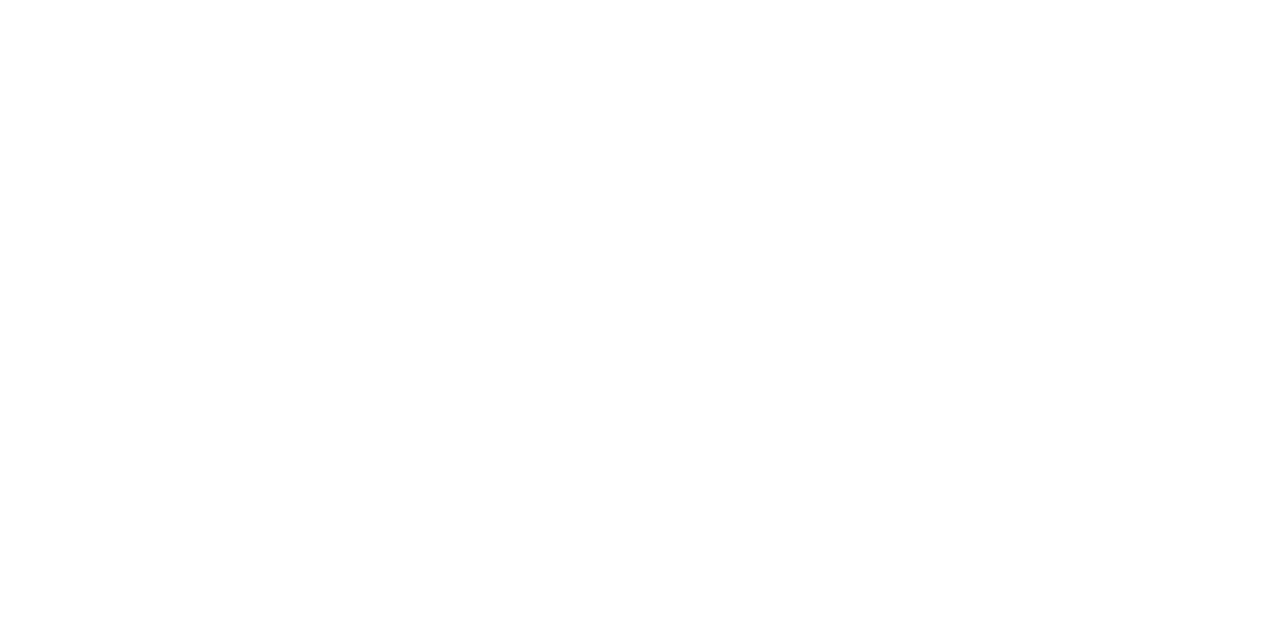
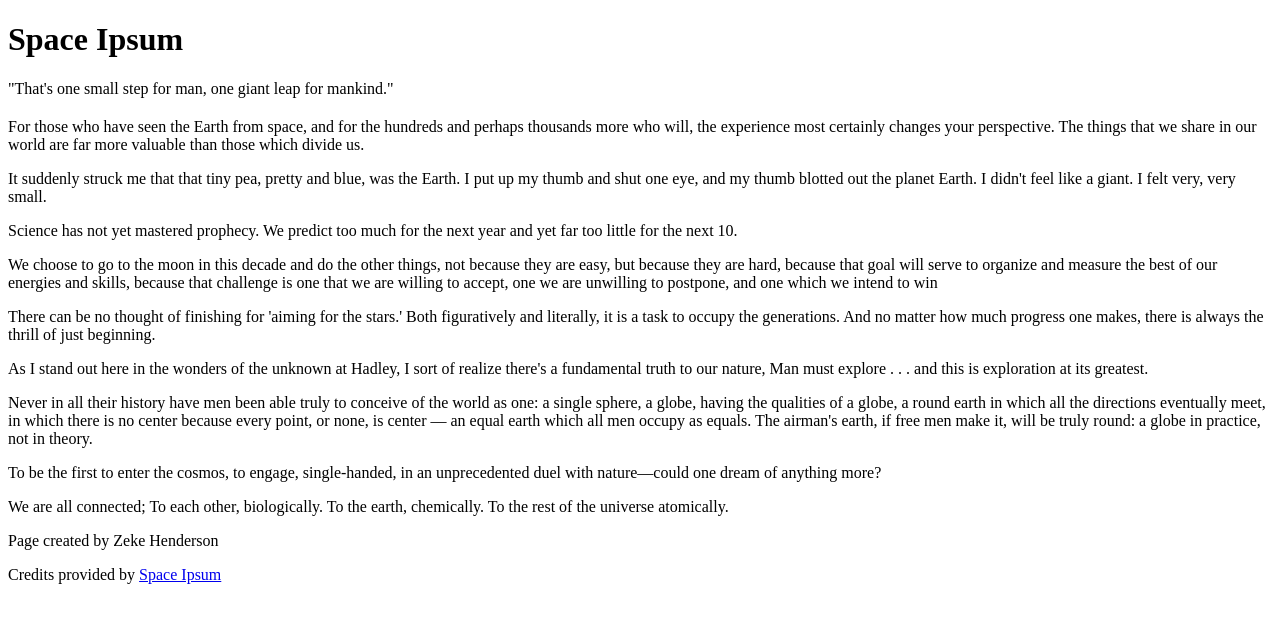
Before and after one commit to hende513/lorem-ipsum-project, a plain HTML site: page index.html in a window 1280 px wide. Drawn offline with Linux system fonts and the light colour scheme.

Commit message:
Base content

```diff
--- a/index.html
+++ b/index.html
@@ -4,10 +4,33 @@
     <meta charset="UTF-8">
     <meta http-equiv="X-UA-Compatible" content="IE=edge">
     <meta name="viewport" content="width=device-width, initial-scale=1.0">
-    <title>Document</title>
+    <title>Sapce Ipsum</title>
     <link rel="stylesheet" href="style.css">
 </head>
 <body>
-
+    <header>
+        <h1>Space Ipsum</h1>
+        <p id="tagline">"That's one small step for man, one giant leap for mankind."</p>
+    </header>
+    <section>
+        <article>
+            <!--Put your main content in here.-->
+            <h2></h2>
+            <h2></h2>
+            <p>For those who have seen the Earth from space, and for the hundreds and perhaps thousands more who will, the experience most certainly changes your perspective. The things that we share in our world are far more valuable than those which divide us.</p>
+            <p>It suddenly struck me that that tiny pea, pretty and blue, was the Earth. I put up my thumb and shut one eye, and my thumb blotted out the planet Earth. I didn't feel like a giant. I felt very, very small.</p>
+            <p>Science has not yet mastered prophecy. We predict too much for the next year and yet far too little for the next 10.</p>
+            <p>We choose to go to the moon in this decade and do the other things, not because they are easy, but because they are hard, because that goal will serve to organize and measure the best of our energies and skills, because that challenge is one that we are willing to accept, one we are unwilling to postpone, and one which we intend to win </p>
+            <p>There can be no thought of finishing for 'aiming for the stars.' Both figuratively and literally, it is a task to occupy the generations. And no matter how much progress one makes, there is always the thrill of just beginning.</p>
+            <p>As I stand out here in the wonders of the unknown at Hadley, I sort of realize there's a fundamental truth to our nature, Man must explore . . . and this is exploration at its greatest.</p>
+            <p>Never in all their history have men been able truly to conceive of the world as one: a single sphere, a globe, having the qualities of a globe, a round earth in which all the directions eventually meet, in which there is no center because every point, or none, is center — an equal earth which all men occupy as equals. The airman's earth, if free men make it, will be truly round: a globe in practice, not in theory.</p>
+            <p>To be the first to enter the cosmos, to engage, single-handed, in an unprecedented duel with nature—could one dream of anything more?</p>
+            <p>We are all connected; To each other, biologically. To the earth, chemically. To the rest of the universe atomically.</p>
+        </article>
+    </section>
+    <footer>
+        <p>Page created by Zeke Henderson</p>
+        <p>Credits provided by <a href="https://www.loremipsums.nl/lorem-ipsum-origineel/space-ipsum/">Space Ipsum</a></p>
+    </footer>
 </body>
 </html>
```
